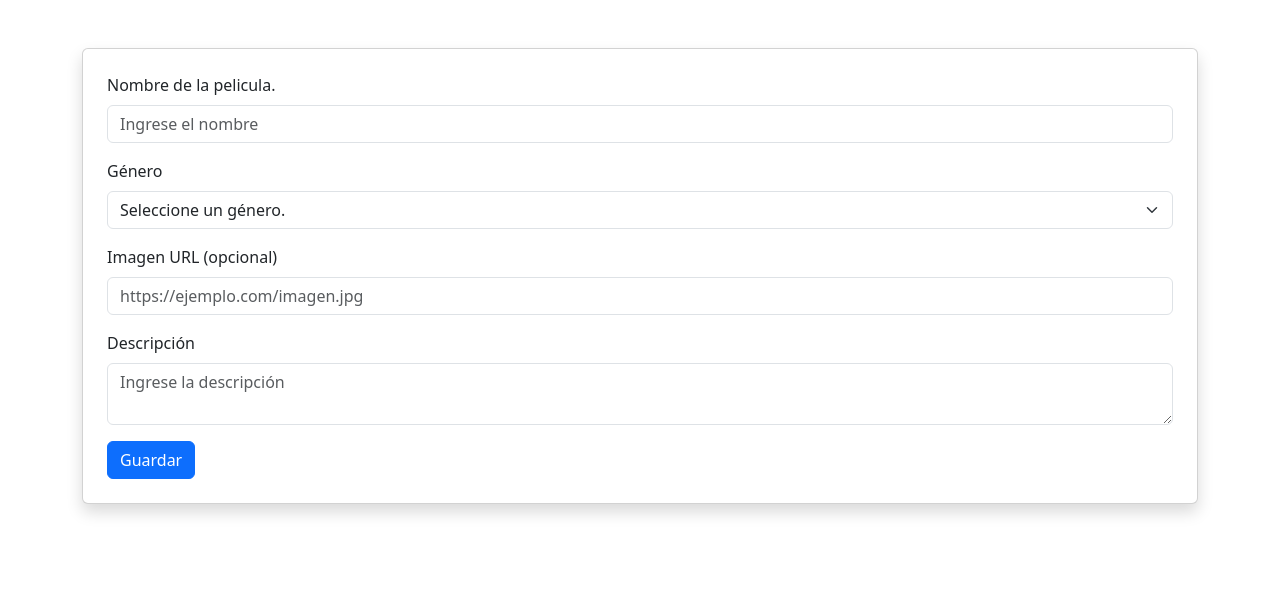
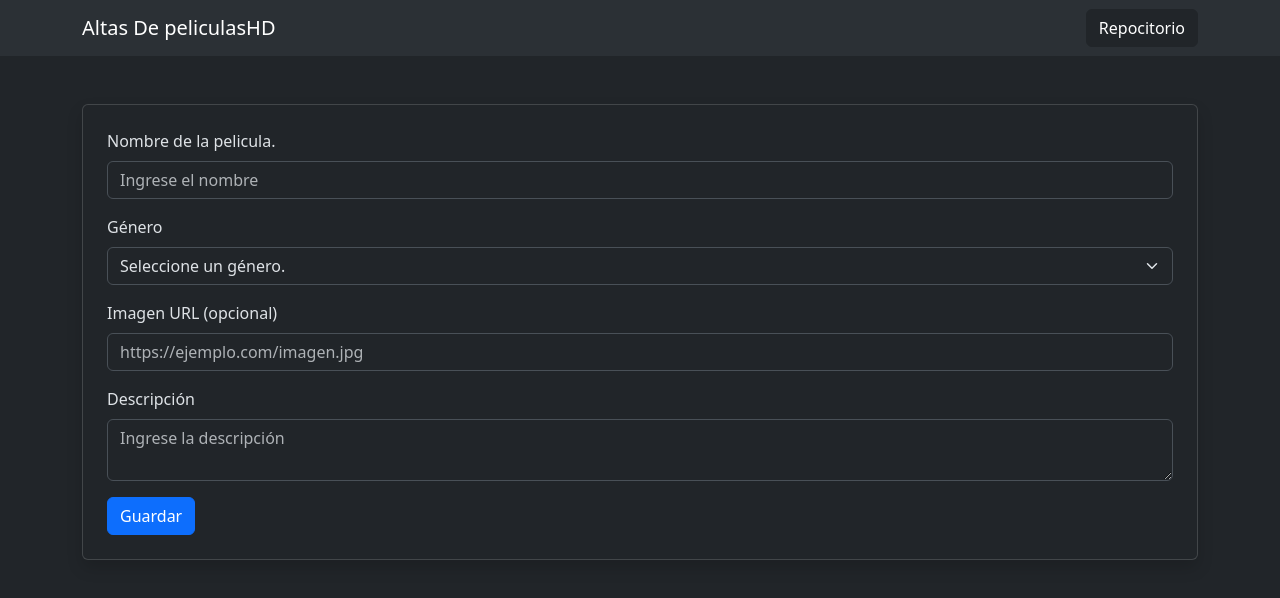
Before and after one commit to Maxii34/Altas-de-peliculas, a React (Vite) app: page / in a window 1280 px wide. Shown: the top 598 px of the page. Built offline with nearby package versions, Linux system fonts and the light colour scheme.

Commit message:
Se agrego el nav y se modifico el index.html

```diff
--- a/index.html
+++ b/index.html
@@ -1,9 +1,11 @@
 <!doctype html>
-<html lang="es">
+<html lang="es" data-bs-theme="dark">
   <head>
     <meta charset="UTF-8" />
     <link rel="icon" type="image/svg+xml" href="/vite.svg" />
     <meta name="viewport" content="width=device-width, initial-scale=1.0" />
+    <meta name="description" content="Proyecto de Altas de Peliculas" />
+    <meta name="author" content="Maximiliano Ordoñez" />
     <title>Altas de Peliculas</title>
   </head>
   <body>
--- a/src/App.jsx
+++ b/src/App.jsx
@@ -1,12 +1,14 @@
 import 'bootstrap/dist/css/bootstrap.min.css';
 import ImputPelis from './Components/ImputCompon';
 import './App.css'
+import NavbarPelis from './Components/NavbarPelis';
 
 
 function App() {
 
   return (
     <>
+      <NavbarPelis />
       <main>
         <ImputPelis />
       </main>
--- /dev/null
+++ b/src/Components/NavbarPelis.jsx
@@ -0,0 +1,22 @@
+import { Button } from "react-bootstrap";
+import Container from "react-bootstrap/Container";
+import Nav from "react-bootstrap/Nav";
+import Navbar from "react-bootstrap/Navbar";
+
+const NavbarPelis = () => {
+  return (
+    <Navbar expand="lg" className="bg-body-tertiary">
+      <Container>
+        <Navbar.Brand href="#home">Altas De peliculasHD</Navbar.Brand>
+        <Navbar.Toggle aria-controls="basic-navbar-nav" />
+        <Navbar.Collapse id="basic-navbar-nav">
+          <Nav className="ms-auto">
+            <Button href="#home" variant="dark">Repocitorio</Button>
+          </Nav>
+        </Navbar.Collapse>
+      </Container>
+    </Navbar>
+  );
+};
+
+export default NavbarPelis;
```
